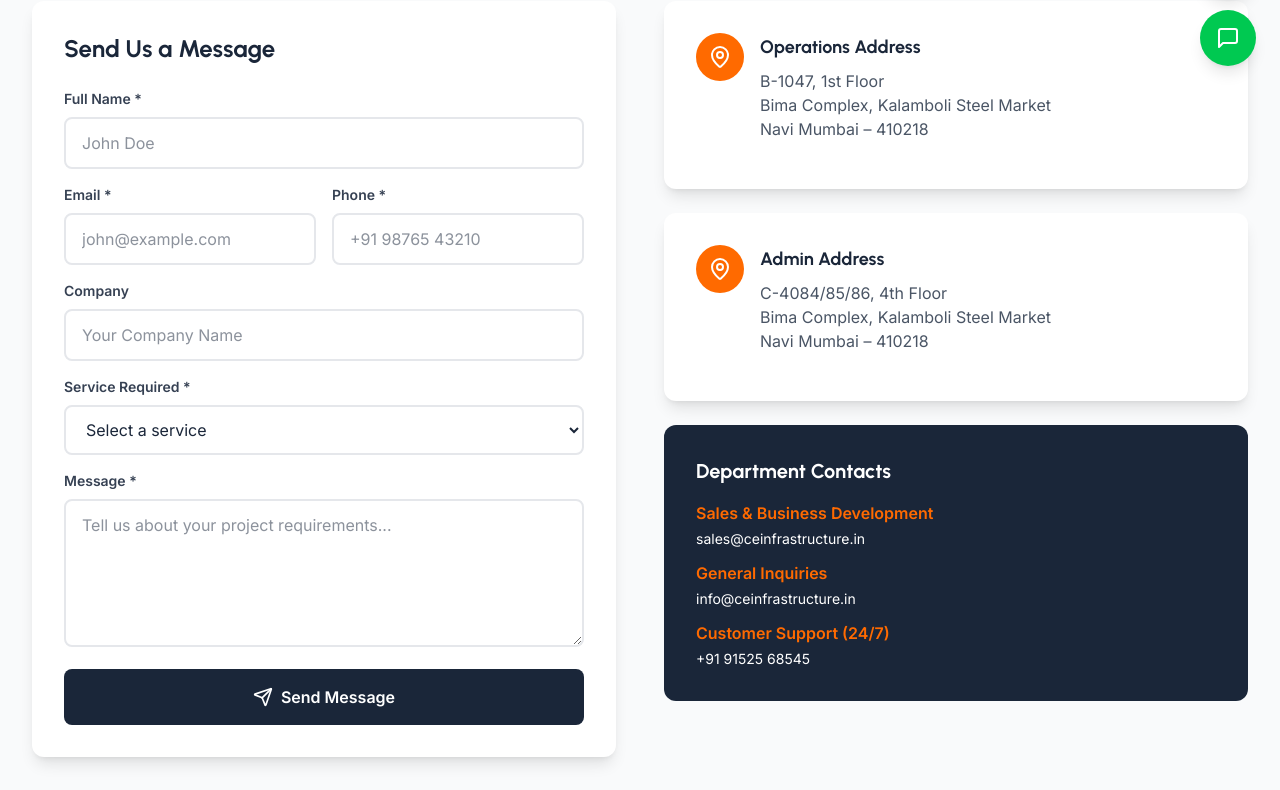
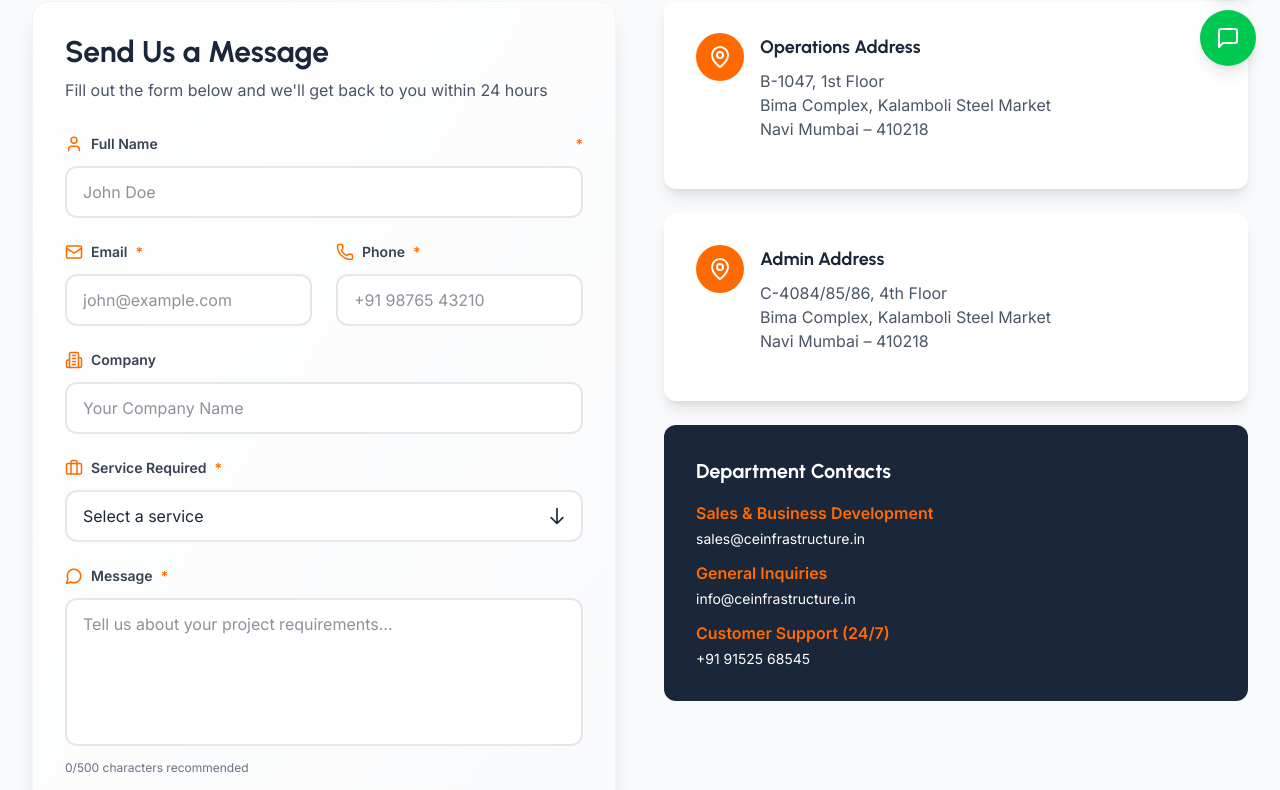
Before and after one commit to SandeshWork/ceinfra, a React (Vite) app: page /contact in a window 1280 px wide. Shown: the part 710-1500 px from the top of the page. Built offline with nearby package versions, Linux system fonts and the light colour scheme.

Commit message:
website changes v1

```diff
--- a/src/app/pages/Contact.tsx
+++ b/src/app/pages/Contact.tsx
@@ -6,6 +6,9 @@ import {
   Clock,
   MessageCircle,
   Send,
+  User,
+  Building2,
+  Briefcase,
 } from "lucide-react";
 import { useState } from "react";
 
@@ -177,18 +180,28 @@ export default function Contact() {
               initial={{ opacity: 0, x: -30 }}
               whileInView={{ opacity: 1, x: 0 }}
               viewport={{ once: true }}
-              className="bg-white p-8 rounded-xl shadow-lg"
+              className="bg-gradient-to-br from-white to-gray-50 p-8 rounded-2xl shadow-xl border border-gray-100"
             >
-              <h2 className="text-2xl font-bold text-[#1A2639] mb-6">
+              <div className="mb-8">
+                <h2 className="text-3xl font-bold text-[#1A2639] mb-2">
                   Send Us a Message
                 </h2>
+                <p className="text-gray-600">Fill out the form below and we'll get back to you within 24 hours</p>
+              </div>
               <form
                 onSubmit={handleSubmit}
-                className="space-y-4"
+                className="space-y-6"
               >
-                <div>
-                  <label className="block text-sm font-semibold text-gray-700 mb-2">
-                    Full Name *
+                {/* Name Field */}
+                <motion.div
+                  whileFocus={{ scale: 1.01 }}
+                  transition={{ type: "spring", stiffness: 300, damping: 30 }}
+                  className="relative group"
+                >
+                  <label className="block text-sm font-semibold text-gray-700 mb-3 flex items-center gap-2">
+                    <User size={18} className="text-[#FF6A00]" />
+                    Full Name
+                    <span className="text-[#FF6A00] ml-auto">*</span>
                   </label>
                   <input
                     type="text"
@@ -196,15 +209,23 @@ export default function Contact() {
                     required
                     value={formData.name}
                     onChange={handleChange}
-                    className="w-full px-4 py-3 border-2 border-gray-200 rounded-lg outline-none focus:border-[#FF6A00] transition-colors"
+                    className="w-full px-4 py-3 bg-white border-2 border-gray-200 rounded-xl outline-none focus:border-[#FF6A00] focus:shadow-lg focus:shadow-[#FF6A00]/20 transition-all"
                     placeholder="John Doe"
                   />
-                </div>
+                </motion.div>
 
-                <div className="grid grid-cols-1 md:grid-cols-2 gap-4">
-                  <div>
-                    <label className="block text-sm font-semibold text-gray-700 mb-2">
-                      Email *
+                {/* Email and Phone Grid */}
+                <div className="grid grid-cols-1 md:grid-cols-2 gap-6">
+                  {/* Email */}
+                  <motion.div
+                    whileFocus={{ scale: 1.01 }}
+                    transition={{ type: "spring", stiffness: 300, damping: 30 }}
+                    className="relative"
+                  >
+                    <label className="block text-sm font-semibold text-gray-700 mb-3 flex items-center gap-2">
+                      <Mail size={18} className="text-[#FF6A00]" />
+                      Email
+                      <span className="text-[#FF6A00]">*</span>
                     </label>
                     <input
                       type="email"
@@ -212,13 +233,21 @@ export default function Contact() {
                       required
                       value={formData.email}
                       onChange={handleChange}
-                      className="w-full px-4 py-3 border-2 border-gray-200 rounded-lg outline-none focus:border-[#FF6A00] transition-colors"
+                      className="w-full px-4 py-3 bg-white border-2 border-gray-200 rounded-xl outline-none focus:border-[#FF6A00] focus:shadow-lg focus:shadow-[#FF6A00]/20 transition-all"
                       placeholder="john@example.com"
                     />
-                  </div>
-                  <div>
-                    <label className="block text-sm font-semibold text-gray-700 mb-2">
-                      Phone *
+                  </motion.div>
+
+                  {/* Phone */}
+                  <motion.div
+                    whileFocus={{ scale: 1.01 }}
+                    transition={{ type: "spring", stiffness: 300, damping: 30 }}
+                    className="relative"
+                  >
+                    <label className="block text-sm font-semibold text-gray-700 mb-3 flex items-center gap-2">
+                      <Phone size={18} className="text-[#FF6A00]" />
+                      Phone
+                      <span className="text-[#FF6A00]">*</span>
                     </label>
                     <input
                       type="tel"
@@ -226,14 +255,20 @@ export default function Contact() {
                       required
                       value={formData.phone}
                       onChange={handleChange}
-                      className="w-full px-4 py-3 border-2 border-gray-200 rounded-lg outline-none focus:border-[#FF6A00] transition-colors"
+                      className="w-full px-4 py-3 bg-white border-2 border-gray-200 rounded-xl outline-none focus:border-[#FF6A00] focus:shadow-lg focus:shadow-[#FF6A00]/20 transition-all"
                       placeholder="+91 98765 43210"
                     />
-                  </div>
+                  </motion.div>
                 </div>
 
-                <div>
-                  <label className="block text-sm font-semibold text-gray-700 mb-2">
+                {/* Company Field */}
+                <motion.div
+                  whileFocus={{ scale: 1.01 }}
+                  transition={{ type: "spring", stiffness: 300, damping: 30 }}
+                  className="relative"
+                >
+                  <label className="block text-sm font-semibold text-gray-700 mb-3 flex items-center gap-2">
+                    <Building2 size={18} className="text-[#FF6A00]" />
                     Company
                   </label>
                   <input
@@ -241,21 +276,29 @@ export default function Contact() {
                     name="company"
                     value={formData.company}
                     onChange={handleChange}
-                    className="w-full px-4 py-3 border-2 border-gray-200 rounded-lg outline-none focus:border-[#FF6A00] transition-colors"
+                    className="w-full px-4 py-3 bg-white border-2 border-gray-200 rounded-xl outline-none focus:border-[#FF6A00] focus:shadow-lg focus:shadow-[#FF6A00]/20 transition-all"
                     placeholder="Your Company Name"
                   />
-                </div>
+                </motion.div>
 
-                <div>
-                  <label className="block text-sm font-semibold text-gray-700 mb-2">
-                    Service Required *
+                {/* Service Dropdown */}
+                <motion.div
+                  whileFocus={{ scale: 1.01 }}
+                  transition={{ type: "spring", stiffness: 300, damping: 30 }}
+                  className="relative"
+                >
+                  <label className="block text-sm font-semibold text-gray-700 mb-3 flex items-center gap-2">
+                    <Briefcase size={18} className="text-[#FF6A00]" />
+                    Service Required
+                    <span className="text-[#FF6A00]">*</span>
                   </label>
+                  <div className="relative">
                     <select
                       name="service"
                       required
                       value={formData.service}
                       onChange={handleChange}
-                    className="w-full px-4 py-3 border-2 border-gray-200 rounded-lg outline-none focus:border-[#FF6A00] transition-colors"
+                      className="w-full px-4 py-3 bg-white border-2 border-gray-200 rounded-xl outline-none focus:border-[#FF6A00] focus:shadow-lg focus:shadow-[#FF6A00]/20 transition-all appearance-none cursor-pointer"
                     >
                       <option value="">Select a service</option>
 
@@ -303,11 +346,24 @@ export default function Contact() {
                         Other / General Inquiry
                       </option>
                     </select>
+                    <div className="absolute right-4 top-1/2 -translate-y-1/2 pointer-events-none">
+                      <svg className="w-5 h-5 text-[#1A2639]" fill="none" stroke="currentColor" viewBox="0 0 24 24">
+                        <path strokeLinecap="round" strokeLinejoin="round" strokeWidth={2} d="M19 14l-7 7m0 0l-7-7m7 7V3" />
+                      </svg>
                     </div>
+                  </div>
+                </motion.div>
 
-                <div>
-                  <label className="block text-sm font-semibold text-gray-700 mb-2">
-                    Message *
+                {/* Message Field */}
+                <motion.div
+                  whileFocus={{ scale: 1.01 }}
+                  transition={{ type: "spring", stiffness: 300, damping: 30 }}
+                  className="relative"
+                >
+                  <label className="block text-sm font-semibold text-gray-700 mb-3 flex items-center gap-2">
+                    <MessageCircle size={18} className="text-[#FF6A00]" />
+                    Message
+                    <span className="text-[#FF6A00]">*</span>
                   </label>
                   <textarea
                     name="message"
@@ -315,15 +371,21 @@ export default function Contact() {
                     value={formData.message}
                     onChange={handleChange}
                     rows={5}
-                    className="w-full px-4 py-3 border-2 border-gray-200 rounded-lg outline-none focus:border-[#FF6A00] transition-colors"
+                    className="w-full px-4 py-3 bg-white border-2 border-gray-200 rounded-xl outline-none focus:border-[#FF6A00] focus:shadow-lg focus:shadow-[#FF6A00]/20 transition-all resize-none"
                     placeholder="Tell us about your project requirements..."
                   />
+                  <div className="text-xs text-gray-500 mt-2">
+                    {formData.message.length}/500 characters recommended
                   </div>
+                </motion.div>
 
-                <button
+                {/* Submit Button */}
+                <motion.button
                   type="submit"
                   disabled={isLoading}
-                  className="w-full bg-[#1A2639] text-white px-6 py-4 rounded-lg font-semibold hover:bg-[#1A2639]/90 transition-all flex items-center justify-center gap-2 disabled:opacity-60 disabled:cursor-not-allowed"
+                  whileHover={{ scale: isLoading ? 1 : 1.02 }}
+                  whileTap={{ scale: isLoading ? 1 : 0.98 }}
+                  className="w-full bg-gradient-to-r from-[#1A2639] to-[#1A2639]/80 hover:from-[#FF6A00] hover:to-[#FF6A00]/80 text-white px-6 py-4 rounded-xl font-semibold shadow-lg hover:shadow-xl transition-all flex items-center justify-center gap-3 disabled:opacity-70 disabled:cursor-not-allowed disabled:hover:from-[#1A2639] disabled:hover:to-[#1A2639]/80"
                 >
                   {isLoading ? (
                     <>
@@ -334,7 +396,6 @@ export default function Contact() {
                           repeat: Infinity,
                           ease: "linear",
                         }}
-                        className="w-5 h-5"
                       >
                         <Send size={20} />
                       </motion.div>
@@ -346,7 +407,11 @@ export default function Contact() {
                       Send Message
                     </>
                   )}
-                </button>
+                </motion.button>
+
+                <p className="text-xs text-gray-500 text-center pt-4">
+                  We respect your privacy. Your information will never be shared.
+                </p>
               </form>
             </motion.div>
 
```
Also changed, not shown: 1 other file (tests, documents, lock files or other folders). Lines whose indentation alone changed are shown as unchanged.
